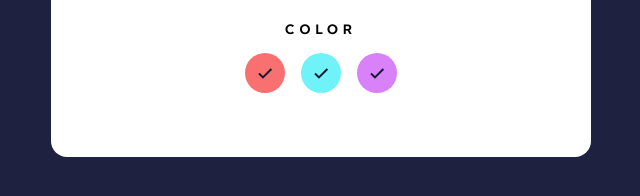
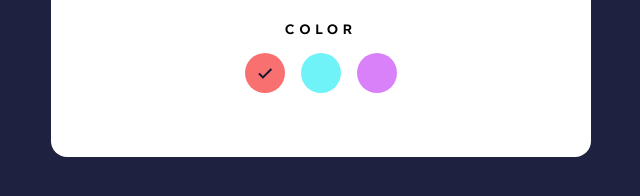
Before and after one commit to evertzner/pomodoro-app, an Astro site: page / in a window 1280 px wide. Shown: the part 490-686 px from the top of the page, 319-959 px from the left. Built offline with nearby package versions, Linux system fonts and the light colour scheme; Astro itself is replaced by a stand-in of ours.

Commit message:
selectedColor

```diff
--- a/src/components/ColorSelector.tsx
+++ b/src/components/ColorSelector.tsx
@@ -20,7 +20,7 @@ const ColorSelector = ({ color }: ColorProps) => {
       onClick={selectColor}
       className={`flex items-center justify-center ${color} p-2.5 rounded-full w-10 h-10 hover:outline hover:outline-1 hover:outline-offset-[5px] hover:outline-blue-50`}
     >
-      <IconCheck />
+      {color === $selectedColor && <IconCheck />}
     </button>
   );
 };
```
